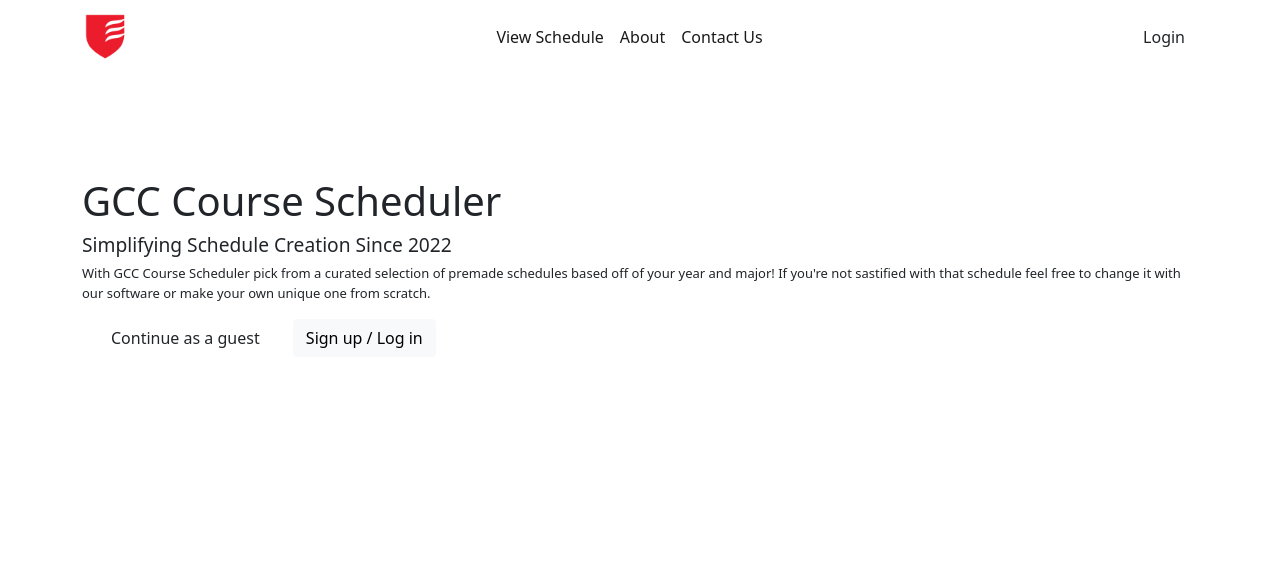
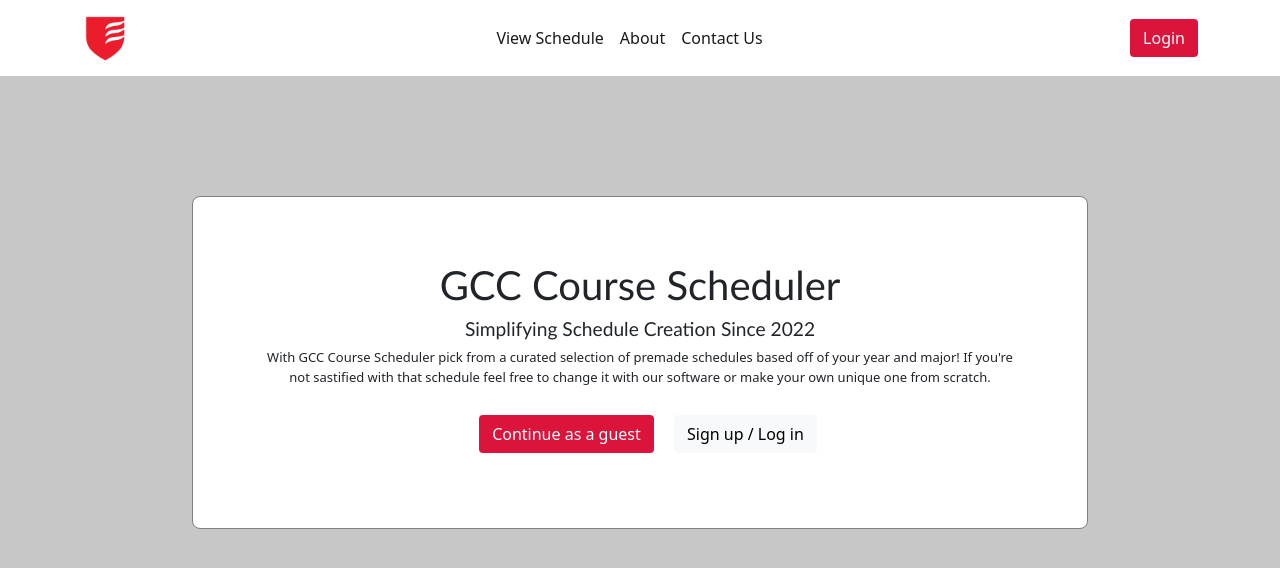
Before and after one commit to melvaloock/ScheduleCreator, a web app: page /LandingPage.html in a window 1280 px wide. Shown: the top 568 px of the page. Run offline with its HTML, style and script files only (its server is not run), Linux system fonts and the light colour scheme; data that the repository does not hold is empty; database files in the repository are not loaded.

Commit message:
Getting css for landing page and guest to work

```diff
--- a/src/main/resources/static/LandingPage.html
+++ b/src/main/resources/static/LandingPage.html
@@ -21,12 +21,13 @@
     integrity="sha384-cVKIPhGWiC2Al4u+LWgxfKTRIcfu0JTxR+EQDz/bgldoEyl4H0zUF0QKbrJ0EcQF"
     crossorigin="anonymous"></script>
 
+    <link rel="stylesheet" href="styles/navbar.css">
+    <link rel="stylesheet" href="styles/schedulecreator.css">
     <link rel="stylesheet" href="styles/LandingPage.css">
-    <link rel="stylesheet" href="styles/navbar.css">
 
 
   <!-- Custom JavaScript -->
-  <script th:src="scripts/toast.js}"></script>
+  <script src="scripts/toast.js"></script>
 
   <!-- Favicon -->
   <link rel="shortcut icon" href="images/cropped-favicon.webp" type="image/webp"/>
@@ -41,13 +42,13 @@
     <!-- show that user is logged in -->
 
 
-    <div id = "signup-choice" class = "container">
+    <div class = "content" class = "container">
       <h1>GCC Course Scheduler</h1>
       <h3>Simplifying Schedule Creation Since 2022</h3>
-      <p id = "blurb">With GCC Course Scheduler pick from a curated selection of premade schedules based off of your year and major!
+      <p class = "blurb">With GCC Course Scheduler pick from a curated selection of premade schedules based off of your year and major!
          If you're not sastified with that
         schedule feel free to change it with our software or make your own unique one from scratch. </p>
-      <a class="btn btn-crimson ms-3" href="ScheduleView.html"> Continue as a guest </a>
+      <a class="btn btn-crimson ms-3" href="Guest.html"> Continue as a guest </a>
       <a class="btn btn-light ms-3" href="Login.html"> Sign up / Log in </a>
     </div>
   </main>
--- a/src/main/resources/static/styles/LandingPage.css
+++ b/src/main/resources/static/styles/LandingPage.css
@@ -54,7 +54,7 @@ cursor: pointer;
 } */
 
 
-#signup-choice {
+.content {
     text-align: center;
     padding: 4em;
     margin:auto;
@@ -64,6 +64,6 @@ cursor: pointer;
     border-radius: .5em;
 }
 
-#blurb {
+.blurb {
     font-size: small;
 }
--- a/src/main/resources/static/styles/schedulecreator.css
+++ b/src/main/resources/static/styles/schedulecreator.css
@@ -36,3 +36,17 @@ h1, h3 {
     font-family: 'Gill Sans', 'Gill Sans MT', Calibri, 'Trebuchet MS', sans-serif;
     text-align: center;
 }
+
+.content {
+    text-align: center;
+    padding: 4em;
+    margin:auto;
+    background-color: white;
+    width: 70%;
+    border: gray thin solid;
+    border-radius: .5em;
+}
+
+.blurb {
+    font-size: small;
+}
--- a/src/main/resources/templates/Login.html
+++ b/src/main/resources/templates/Login.html
@@ -44,7 +44,7 @@
           <p class="alert alert-danger" th:if="${#fields.hasErrors('password')}" th:errors="*{password}"></p>
         </div>
         <div class="form-group">
-          <button type="submit" class="btn btn-primary">Login</button>
+          <button type="submit" class="btn btn-primary btn-crimson">Login</button>
         </div>
       </form>
   </main>
```
Also changed, not shown: src/main/resources/static/Guest.html (+9 -5 lines), src/main/resources/templates/AboutPage.html (+2 -10 lines).
